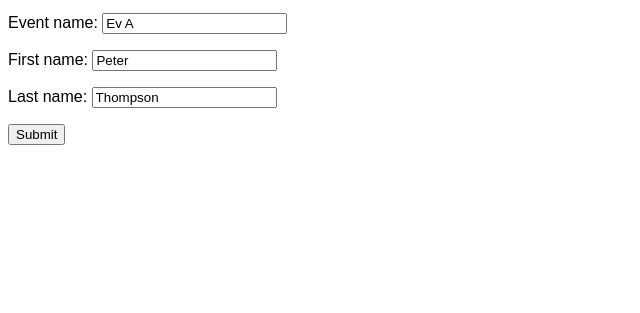
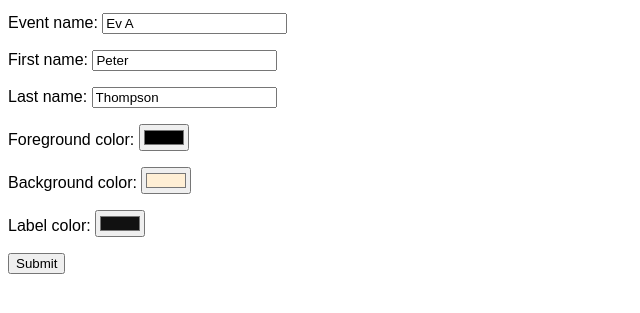
Before and after one commit to sebug/no-homers-pass, a plain HTML site: page app/issue.html in a window 1280 px wide. Shown: the part 101-414 px from the top of the page, without its empty margins (0-640 px from the left). Drawn offline with Linux system fonts and the light colour scheme.

Commit message:
Adding color picking

```diff
--- a/app/issue.html
+++ b/app/issue.html
@@ -15,6 +15,9 @@
                 <p><label>Event name: <input name="event_name" value="Ev A" /></label></p>
                 <p><label>First name: <input name="first_name" value="Peter" /></label></p>
                 <p><label>Last name: <input name="last_name" value="Thompson" /></label></p>
+                <p><label>Foreground color: <input type="color" name="foreground_color" value="#000000" /></label></p>
+                <p><label>Background color: <input type="color" name="background_color" value="#ffefd5" /></label></p>
+                <p><label>Label color: <input type="color" name="label_color" value="#111111" /></label></p>
                 <p><input type="submit" /></p>
             </form>
         </main>
```
